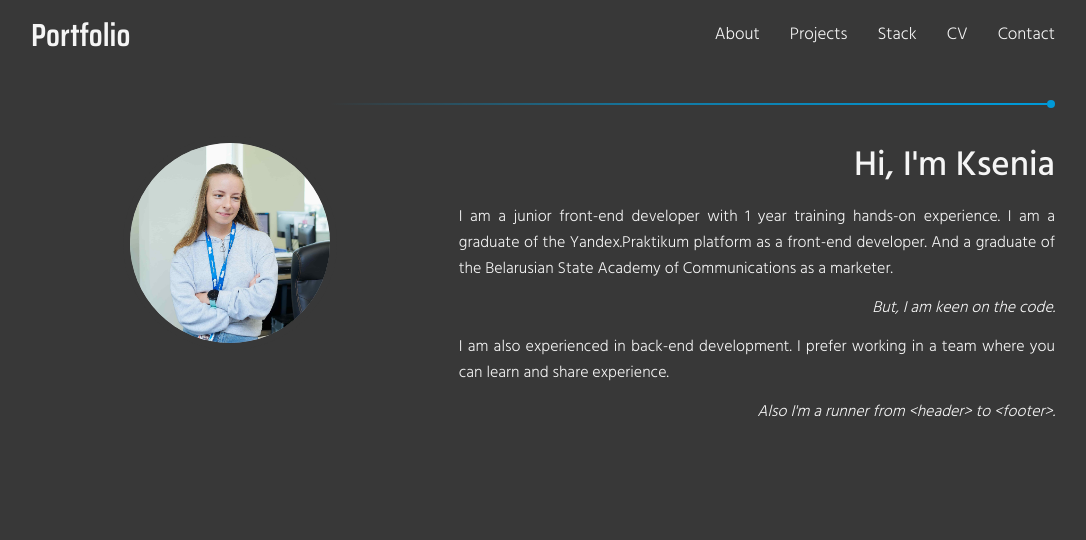
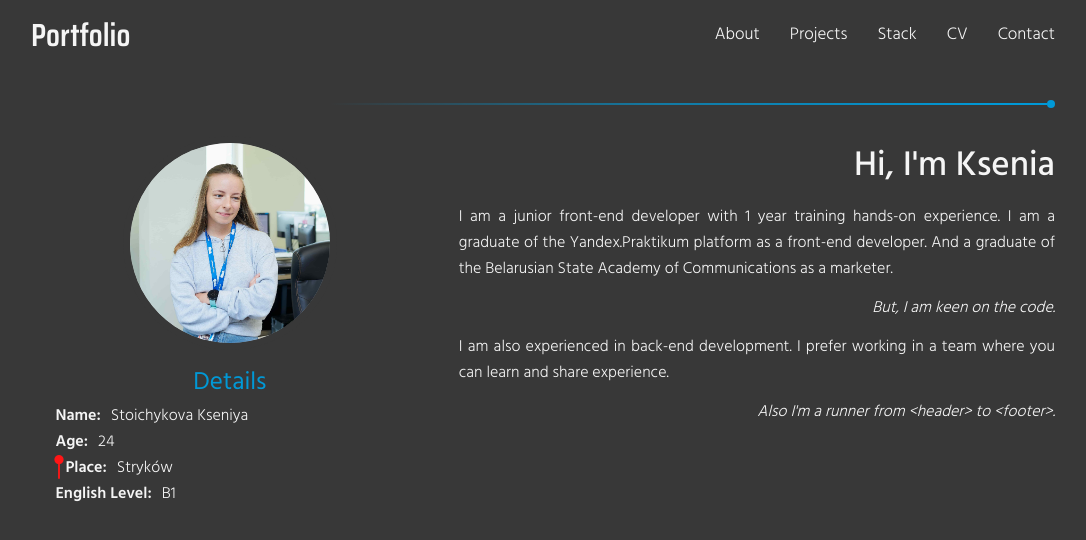
Before and after one commit to kseniya7991/Portfolio, a React (Create React App) app: page / in a window 1280 px wide. Shown: the top 540 px of the page, without its empty margins (97-1183 px from the left). Built offline with nearby package versions, Linux system fonts and the light colour scheme.

Commit message:
add details list about me

```diff
--- a/src/components/About/About.js
+++ b/src/components/About/About.js
@@ -34,7 +34,7 @@ function About() {
   }
 
   function countTranslate(mouseX, mouseY) {
-    const coordinateX = getCoordinate('X', 9, mouseX);
+    const coordinateX = getCoordinate('X', 7, mouseX);
     const coordinateY = getCoordinate('Y', 9, mouseY);
 
     return `translate(${coordinateX}px, ${coordinateY}px)`;
@@ -68,8 +68,29 @@ function About() {
       <StyledLine />
       <div className="About">
         <div className="About__details">
-          <div className="About__photo" ref={photoBlock} />
-          <div className="Photo__circle" />
+          <div className="About__wrap">
+            <div className="About__photo" ref={photoBlock} />
+            <div className="Photo__circle" />
+          </div>
+          <p className="Deatils__title">Details</p>
+          <ul className="Details__list">
+            <li className="Details__item">
+              <li className="Details__item">
+                <span className="Details__name">Name:</span>
+                Stoichykova Kseniya
+              </li>
+              <span className="Details__name">Age:</span>
+              24
+            </li>
+            <li className="Details__item">
+              <span className="Details__name">Place:</span>
+              Stryków
+            </li>
+            <li className="Details__item">
+              <span className="Details__name">English Level:</span>
+              B1
+            </li>
+          </ul>
         </div>
         <div className="About__block">
           <h2 className="About__heading">Hi, I&apos;m Ksenia</h2>
--- a/src/components/About/About.scss
+++ b/src/components/About/About.scss
@@ -69,3 +69,51 @@
   /* box-shadow: 0px 0px 3px 3px rgba(255, 255, 255, 0.7); */
   transition: .5s;
 }
+
+.About__wrap {
+  position: relative;
+  @include flexCenter;
+  flex-direction: column;
+}
+
+//Detais block
+.Deatils__title {
+  @include pStyle;
+  margin-top: 20px;
+
+  font-family: $font-stack;
+  font-size: 25px;
+  font-weight: map-get($font-weights, regular );
+  text-align: center;
+  color: #0099d7;
+}
+
+.Details__list {
+  @include listStyle;
+  text-align: left;
+  width: 90%;
+}
+
+.Details__item {
+  color: $text-color;
+  font-weight: map-get($font-weights, light );
+
+  &:nth-of-type(2) {
+    padding-left: 10px;
+    box-sizing: border-box;
+    &::before {
+      position: absolute;
+      content: url('../../images/location-mark.png');
+      width: 24px;
+      height: 24px;
+      left: 16px;
+    }
+  }
+}
+
+.Details__name {
+  font-weight: map-get($font-weights, semi-bold );
+  margin-right: 10px;
+
+
+}
--- a/src/vendor/scss/_mixin.scss
+++ b/src/vendor/scss/_mixin.scss
@@ -8,6 +8,12 @@
 //При использовании списков ul/ol
 @mixin listStyle {
   list-style-type: none;
+  margin: 0;
+  padding: 0;
+}
+
+//При использовании параграфов <p>
+@mixin pStyle {
   margin: 0;
   padding: 0;
 }
```
Also changed, not shown: src/images/location-mark.png (added).
